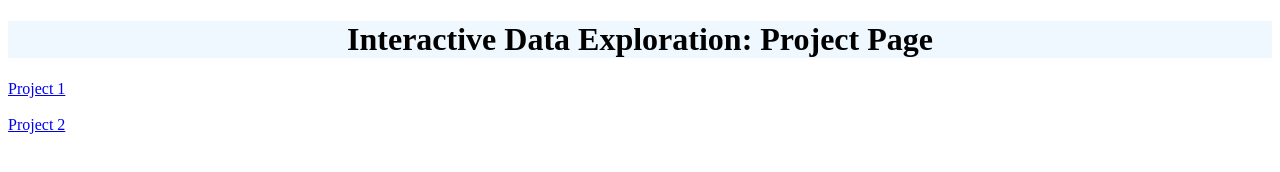
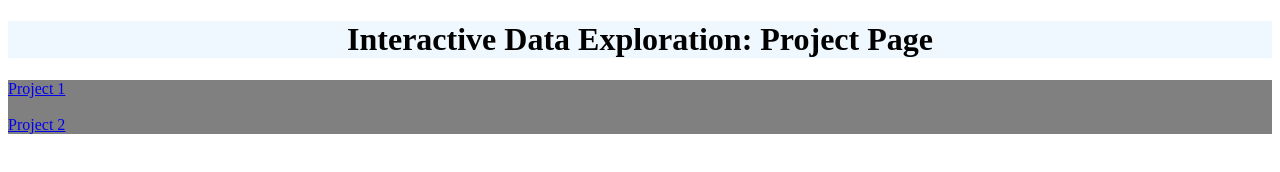
Before and after one commit to a-machine-magic/a-machine-magic.github.io, a plain HTML site: page index.html in a window 1280 px wide. Drawn offline with Linux system fonts and the light colour scheme.

Commit message:
Update index.html

```diff
--- a/index.html
+++ b/index.html
@@ -3,6 +3,7 @@
 <head>
   <style>
     h1{color:black;background:aliceblue;text-align: center}
+    div{background:gray}
   </style>
   <title></title>
 </head>
@@ -10,9 +11,11 @@
 
   <h1> Interactive Data Exploration: Project Page</h1>
 
+  <div id="projects">
+
 <a href="index1b.html"> Project 1</a> <br></br>
 <a href="index_1a.html"> Project 2</a>
-
+  </div>
 
 
 
```
